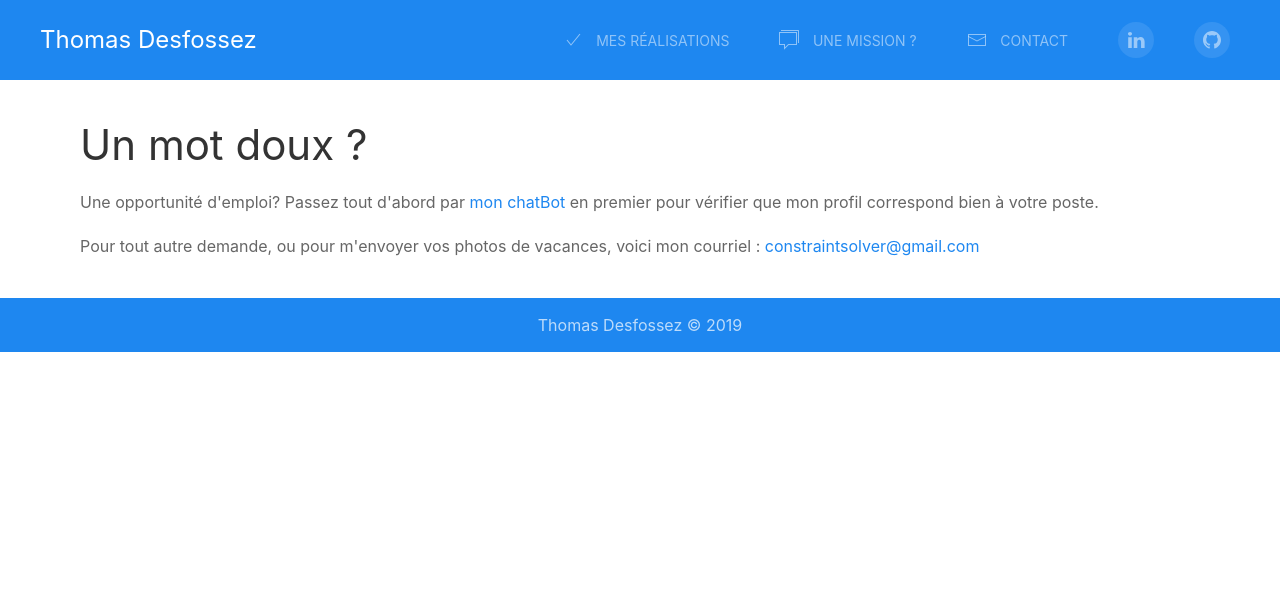
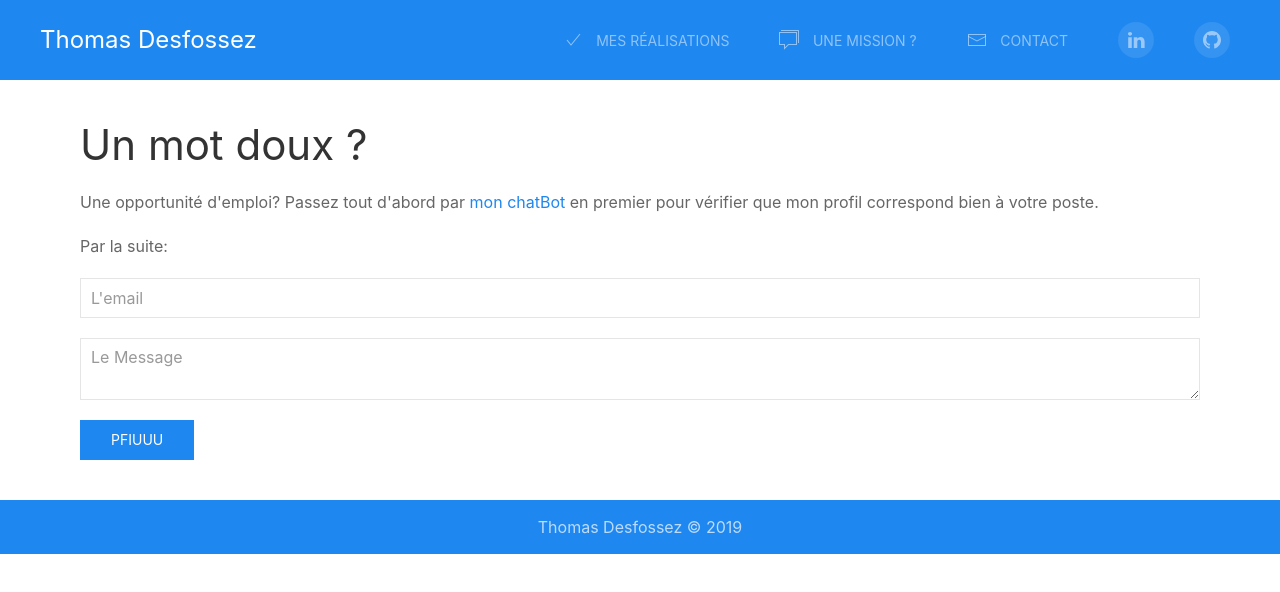
Before and after one commit to tomagladiator/portfolio, a Vue app: page /#/contact in a window 1280 px wide. Shown: the top 592 px of the page. Built offline with nearby package versions, Linux system fonts and the light colour scheme.

Commit message:
Add contact form

```diff
--- a/src/views/Contact.vue
+++ b/src/views/Contact.vue
@@ -9,8 +9,38 @@
           </p>
 
           <p>
-            Pour tout autre demande, ou pour m'envoyer vos photos de vacances, voici mon courriel : <a href="mailto:constraintsolver@gmail.com">constraintsolver@gmail.com</a>
+            Par la suite:
           </p>
+
+          <form method="POST" action="https://formspree.io/constraintsolver@gmail.com">
+            <fieldset class="uk-fieldset">
+              <div class="uk-margin">
+                <input
+                  type        ="email"
+                  name        ="email"
+                  placeholder ="L'email"
+                  class       ="uk-input"
+                  required
+                >
+              </div>
+
+              <div class="uk-margin">
+                <textarea
+                  name        ="message"
+                  placeholder ="Le Message"
+                  class       ="uk-textarea"
+                  required
+                >
+                </textarea>
+              </div>
+
+              <button
+                type="submit"
+                class ="uk-button uk-button-primary">
+                Pfiuuu
+              </button>
+            </fieldset>
+          </form>
 
       </div>
     </div>
```
